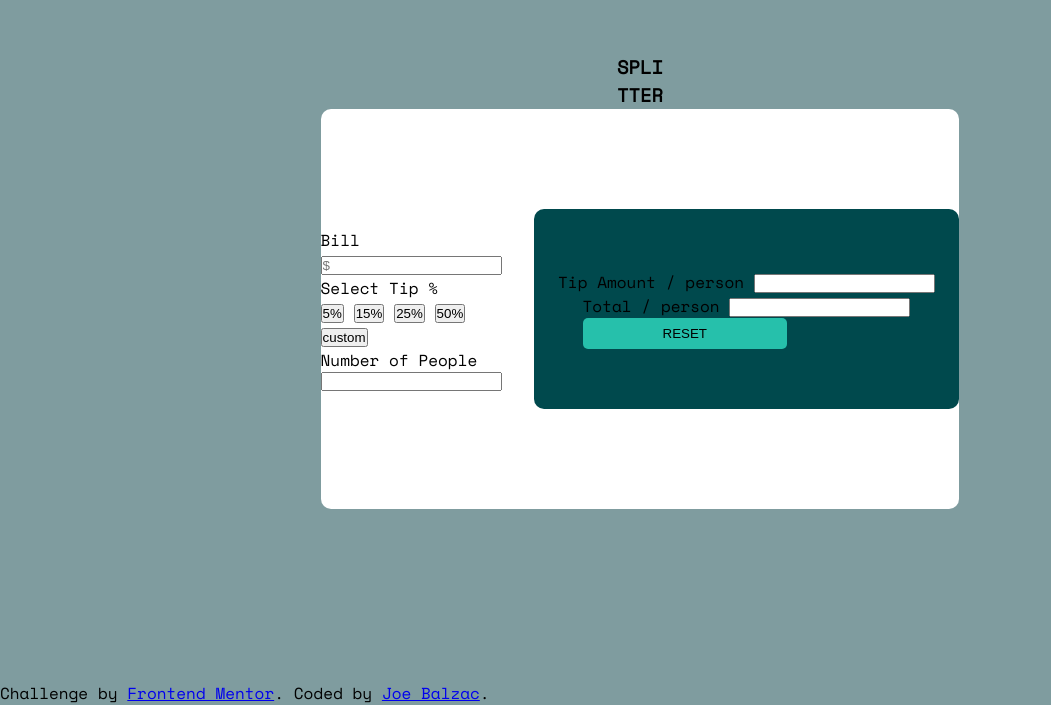
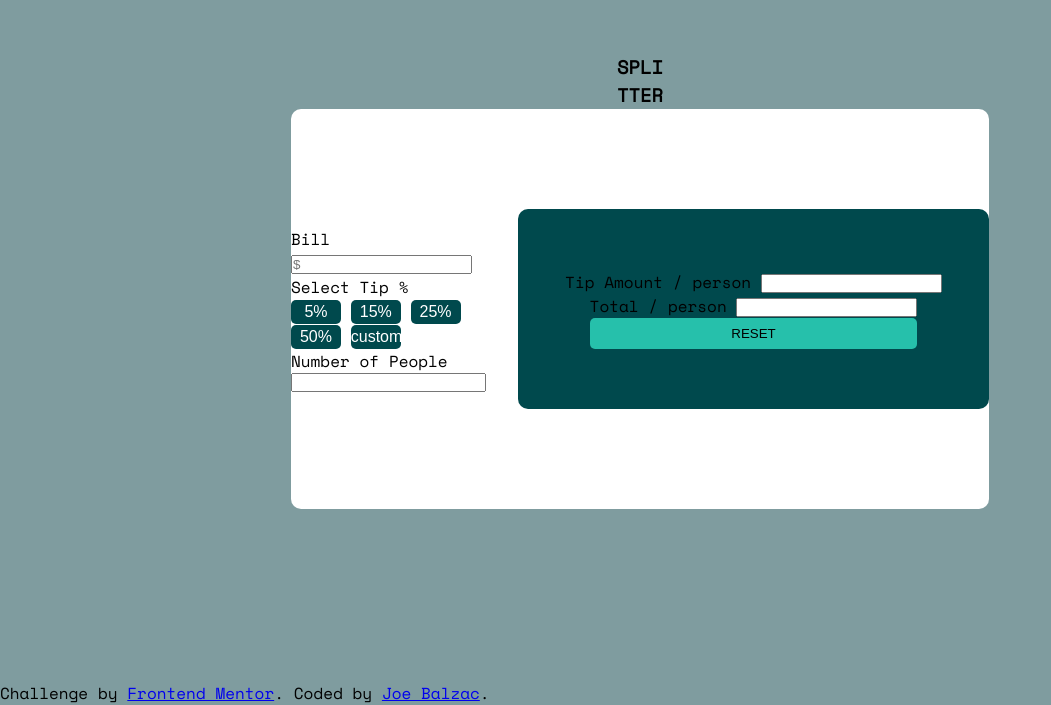
Before and after one commit to joebalzac/tip-calculator, a plain HTML site: page index.html in a window 1280 px wide. Shown: the part 119-824 px from the top of the page, without its empty margins (0-1051 px from the left). Drawn offline with nearby package versions, Linux system fonts and the light colour scheme.

Commit message:
welcome back

```diff
--- a/app/sass/_amount.scss
+++ b/app/sass/_amount.scss
@@ -10,6 +10,7 @@
   align-items: center;
 
   &__reset input {
+    width: 100%;
     background: $strongCyan;
     border: none;
     border-radius: 5px;
@@ -17,8 +18,5 @@
     color: #000;
     font-weight: 400;
     padding: 0.5rem 5rem;
-    display: flex;
-    justify-content: center;
-    align-items: center;
   }
 }
--- a/app/sass/_container.scss
+++ b/app/sass/_container.scss
@@ -33,3 +33,13 @@
     justify-content: center;
   }
 }
+
+.tip-section input {
+  background: $veryDarkCyan;
+  color: $white;
+  border: none;
+  width: 50px;
+  height: 24px;
+  border-radius: 5px;
+  font-size: 16px;
+}
```
Also changed, not shown: dist/style.css, 1 other file.
